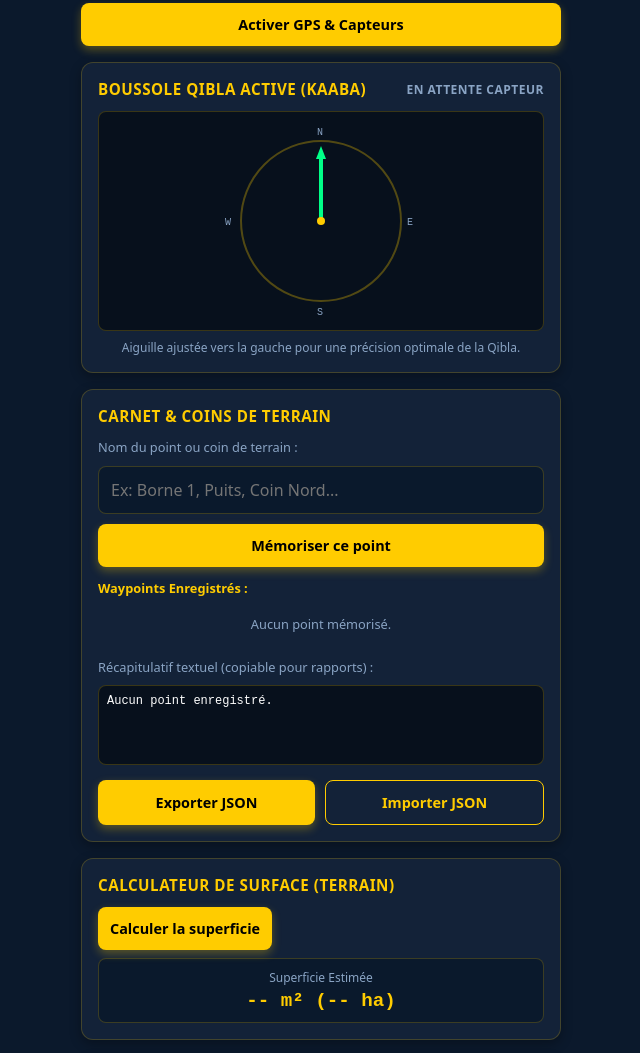
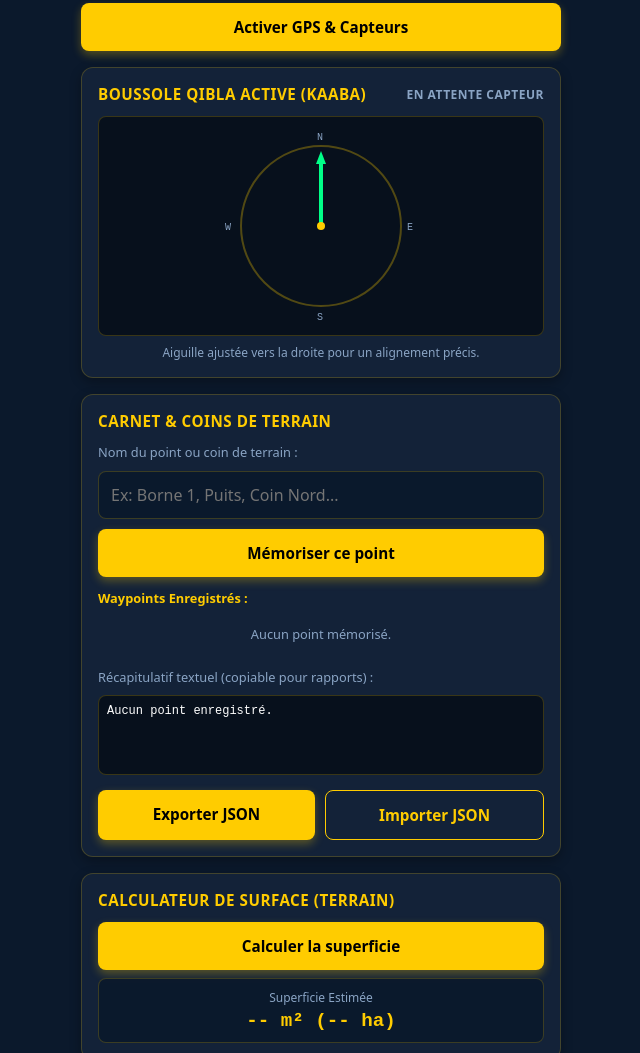
Before and after one commit to MahMoh1960/OrbitalGPS, a plain HTML site: page index.html in a window 1280 px wide. Shown: the part 406-1459 px from the top of the page, without its empty margins (319-959 px from the left). Drawn offline with Linux system fonts and the light colour scheme.

Commit message:
Refactor buttons to custom divs for styling

```diff
--- a/index.html
+++ b/index.html
@@ -147,35 +147,37 @@
             gap: 10px;
         }
 
-        /* BOUTONS JAUNES AVEC TEXTE NOIR STRICTEMENT FORCÉ */
-        button {
+        /* BOUTON CUSTOM EN DIV POUR GARANTIR LE NOIR SUR JAUNE SANS INTERférence ANDROID/WEB */
+        .custom-btn {
             flex: 1;
-            background: var(--accent-yellow) !important;
+            background-color: #ffcc00 !important;
             color: #000000 !important;
             border: none;
             border-radius: 8px;
-            padding: 12px;
-            font-weight: 800;
-            font-size: 0.9rem;
+            padding: 14px;
+            font-weight: 900 !important;
+            font-size: 0.95rem;
+            text-align: center;
             cursor: pointer;
-            transition: opacity 0.2s;
             box-shadow: 0 4px 10px rgba(255, 204, 0, 0.3);
+            user-select: none;
+            -webkit-user-select: none;
         }
 
-        button:active {
+        .custom-btn:active {
             opacity: 0.8;
         }
 
-        button.secondary {
-            background: transparent !important;
-            color: var(--accent-yellow) !important;
-            border: 1px solid var(--accent-yellow);
+        .custom-btn.secondary {
+            background-color: transparent !important;
+            color: #ffcc00 !important;
+            border: 1px solid #ffcc00;
             box-shadow: none;
         }
 
-        button.danger {
-            background: var(--danger-red) !important;
-            color: white !important;
+        .custom-btn.danger {
+            background-color: var(--danger-red) !important;
+            color: #ffffff !important;
             box-shadow: 0 4px 10px rgba(255, 68, 68, 0.3);
         }
 
@@ -259,6 +261,7 @@
             cursor: pointer;
             box-shadow: none;
             flex: unset;
+            font-weight: bold;
         }
 
         .calc-result {
@@ -277,7 +280,6 @@
             font-family: monospace;
         }
 
-        /* Zone de rapport textuel copiable */
         textarea.report-box {
             width: 100%;
             height: 80px;
@@ -357,7 +359,7 @@
 
     <!-- Contrôles GPS -->
     <div class="controls">
-        <button id="btn-lock" onclick="toggleTracking()">Activer GPS & Capteurs</button>
+        <div id="btn-lock" class="custom-btn" onclick="toggleTracking()">Activer GPS & Capteurs</div>
     </div>
 
     <!-- Boussole Qibla Active -->
@@ -369,7 +371,7 @@
         <div class="visual-container">
             <canvas id="compassCanvas" width="260" height="220"></canvas>
         </div>
-        <p style="font-size: 0.75rem; color: var(--text-muted); text-align: center; margin-top: 8px;">Aiguille ajustée vers la gauche pour une précision optimale de la Qibla.</p>
+        <p style="font-size: 0.75rem; color: var(--text-muted); text-align: center; margin-top: 8px;">Aiguille ajustée vers la droite pour un alignement précis.</p>
     </div>
 
     <!-- Carnet & Façade de Saisie -->
@@ -380,21 +382,19 @@
         <div class="form-group">
             <label for="waypoint-name">Nom du point ou coin de terrain :</label>
             <input type="text" id="waypoint-name" placeholder="Ex: Borne 1, Puits, Coin Nord...">
-            <button onclick="saveCurrentPosition()">Mémoriser ce point</button>
+            <div class="custom-btn" onclick="saveCurrentPosition()">Mémoriser ce point</div>
         </div>
         <div style="font-size: 0.8rem; color: var(--accent-yellow); margin-bottom: 8px; font-weight: 600;">Waypoints Enregistrés :</div>
         <div id="saved-list" class="saved-list">
             <!-- Rempli dynamiquement -->
         </div>
 
-        <!-- Récapitulatif textuel copiable -->
         <label for="report-text">Récapitulatif textuel (copiable pour rapports) :</label>
         <textarea id="report-text" class="report-box" readonly>Aucun point enregistré.</textarea>
 
-        <!-- Boutons JSON -->
         <div class="controls" style="margin-top: 10px;">
-            <button onclick="exportJSON()">Exporter JSON</button>
-            <button class="secondary" onclick="document.getElementById('import-file').click()">Importer JSON</button>
+            <div class="custom-btn" onclick="exportJSON()">Exporter JSON</div>
+            <div class="custom-btn secondary" onclick="document.getElementById('import-file').click()">Importer JSON</div>
             <input type="file" id="import-file" style="display:none" accept=".json" onchange="importJSON(event)">
         </div>
     </div>
@@ -404,7 +404,7 @@
         <div class="card-title">
             <span>Calculateur de Surface (Terrain)</span>
         </div>
-        <button onclick="calculateLandArea()">Calculer la superficie</button>
+        <div class="custom-btn" onclick="calculateLandArea()">Calculer la superficie</div>
         <div class="calc-result">
             <div class="stat-label">Superficie Estimée</div>
             <div id="area-result" class="calc-value">-- m² (-- ha)</div>
@@ -425,7 +425,7 @@
     <!-- Journaux -->
     <div class="card" style="padding: 10px;">
         <div class="card-title" style="margin-bottom: 6px; font-size: 0.8rem;">Flux de Télémétrie</div>
-        <div id="log-box" class="logs">[SYSTEM] Prêt. Interface mise à jour (Noir sur Jaune + Ajustement Qibla).</div>
+        <div id="log-box" class="logs">[SYSTEM] Prêt. Boutons noir/jaune strict & Qibla ajustée à droite.</div>
     </div>
 
     <footer>OrbitalGPS PWA • Android APK Ready</footer>
@@ -464,8 +464,9 @@
         const y = Math.sin(kaabaLon - lambda);
         const x = Math.cos(phi) * Math.tan(kaabaLat) - Math.sin(phi) * Math.cos(kaabaLon - lambda);
         let q = Math.atan2(y, x) * 180 / Math.PI;
-        // Application de l'ajustement correctif demandé vers la gauche (ex: décalage de correction de 4.5 degrés vers la gauche)
-        const qiblaCorrectionOffset = 4.5;
+
+        // Ajustement corrigé : rotation vers la droite (ajout d'un offset positif pour tourner vers l'est/droite)
+        const qiblaCorrectionOffset = -5.0;
         return ((q + 360) % 360) - qiblaCorrectionOffset;
     }
 
@@ -643,7 +644,7 @@
             item.innerHTML = `
                 <div class="saved-item-header">
                     <span class="saved-title">#${index + 1} - ${wp.name}</span>
-                    <button class="delete-btn" onclick="deleteWaypoint(${index})">Supprimer</button>
+                    <div class="delete-btn" onclick="deleteWaypoint(${index})">Supprimer</div>
                 </div>
                 <div class="saved-coords">Lat: ${wp.lat.toFixed(6)}, Lon: ${wp.lon.toFixed(6)}</div>
                 <div class="saved-meta">
@@ -768,7 +769,7 @@
                 position => {
                     isTracking = true;
                     btn.innerText = "Arrêter Suivi";
-                    btn.style.background = "#ff4444";
+                    btn.style.backgroundColor = "#ff4444";
                     btn.style.color = "#ffffff";
                     statusBadge.innerText = "Fix 3D Actif";
 
@@ -796,7 +797,7 @@
             navigator.geolocation.clearWatch(watchId);
             isTracking = false;
             btn.innerText = "Activer GPS & Capteurs";
-            btn.style.background = "var(--accent-yellow)";
+            btn.style.backgroundColor = "#ffcc00";
             btn.style.color = "#000000";
             statusBadge.innerText = "En attente";
             logMessage("Suivi arrêté.");
```
